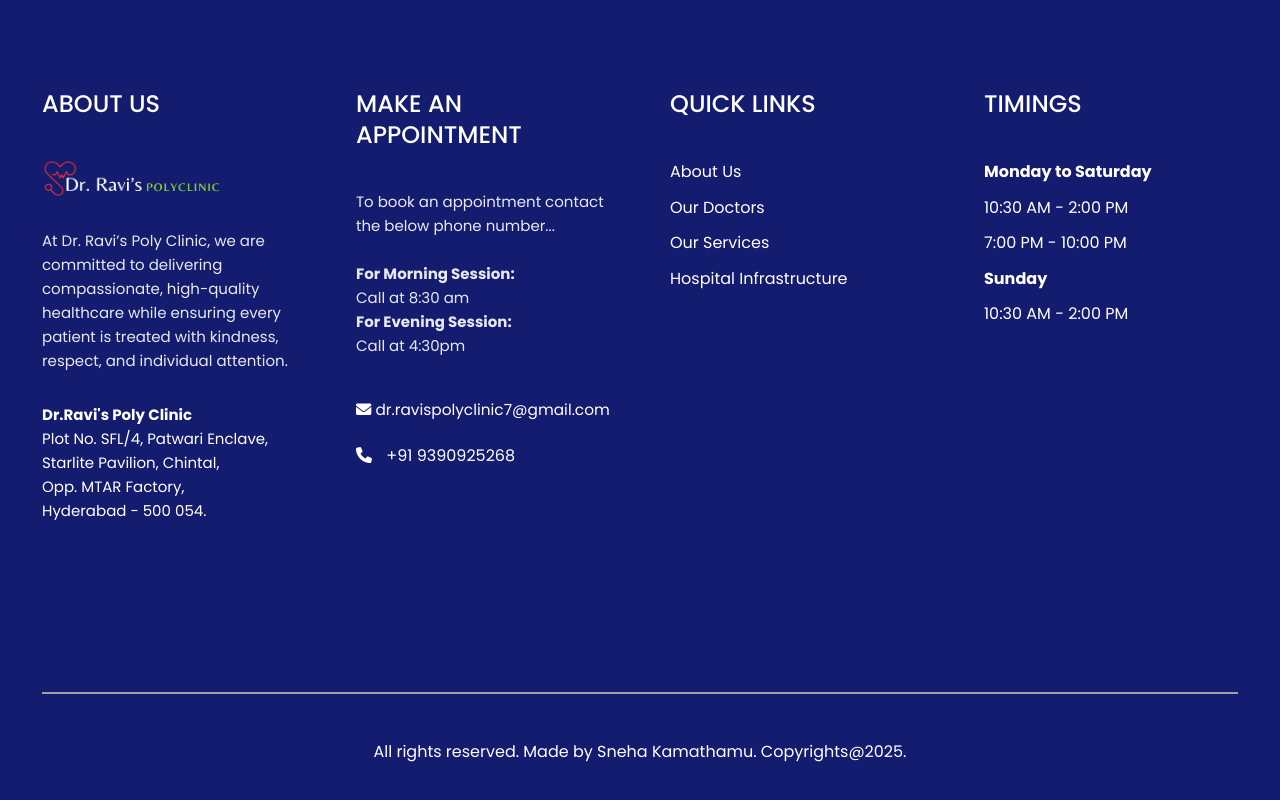
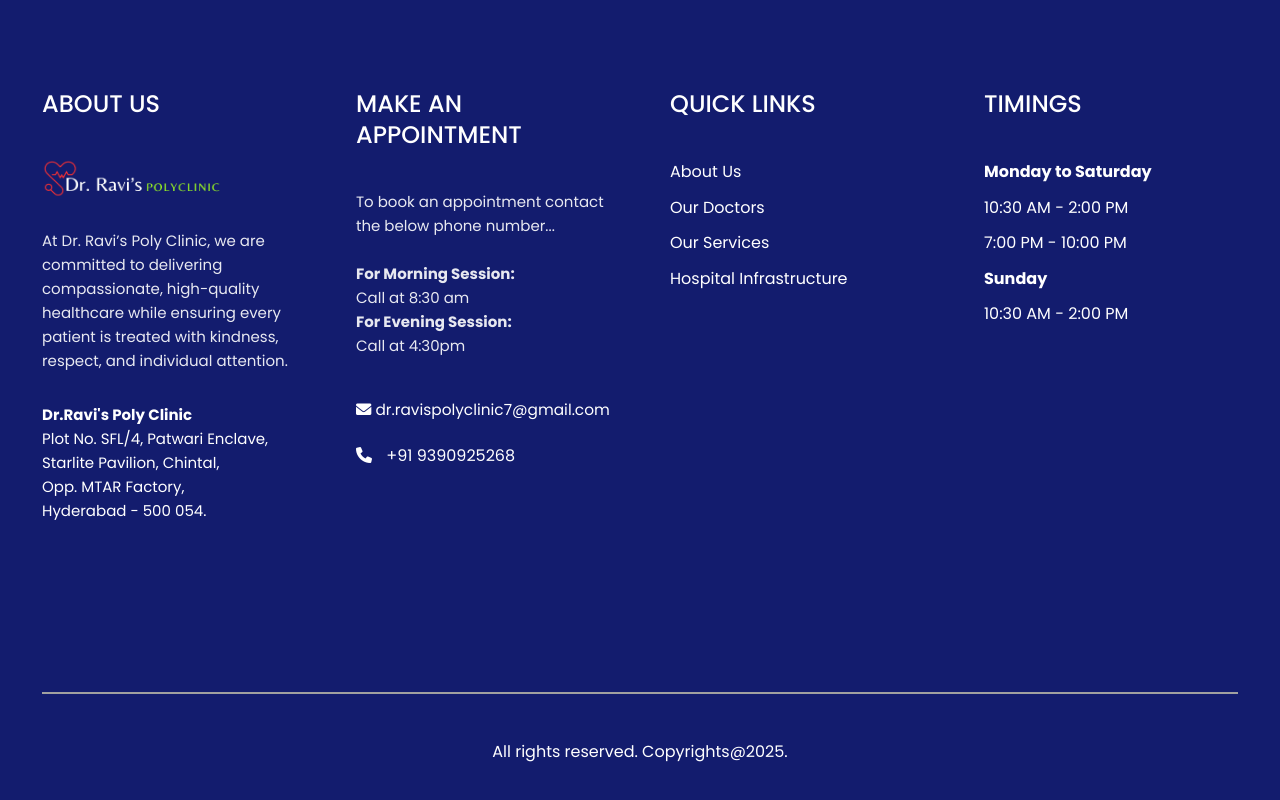
Before and after one commit to SnehaKamathamu/hospital-website-realtime, a plain HTML site: page index.html in a window 1280 px wide. Shown: the part 5993-6793 px from the top of the page. Drawn offline with Linux system fonts and the light colour scheme; a script that the page names is missing.

Commit message:
Update index.html

```diff
--- a/index.html
+++ b/index.html
@@ -473,7 +473,7 @@
             </div>
 
             <div class = "footer-links">
-                <p style = "color: white;">All rights reserved. Made by Sneha Kamathamu. Copyrights@2025.</p>
+                <p style = "color: white;">All rights reserved. Copyrights@2025.</p>
                 <!-- <ul class = "flex">
                     <li><a href = "#" class = "text-white flex"> <i class = "fab fa-facebook-f"></i></a></li>
                     <li><a href = "#" class = "text-white flex"> <i class = "fab fa-twitter"></i></a></li>
```
